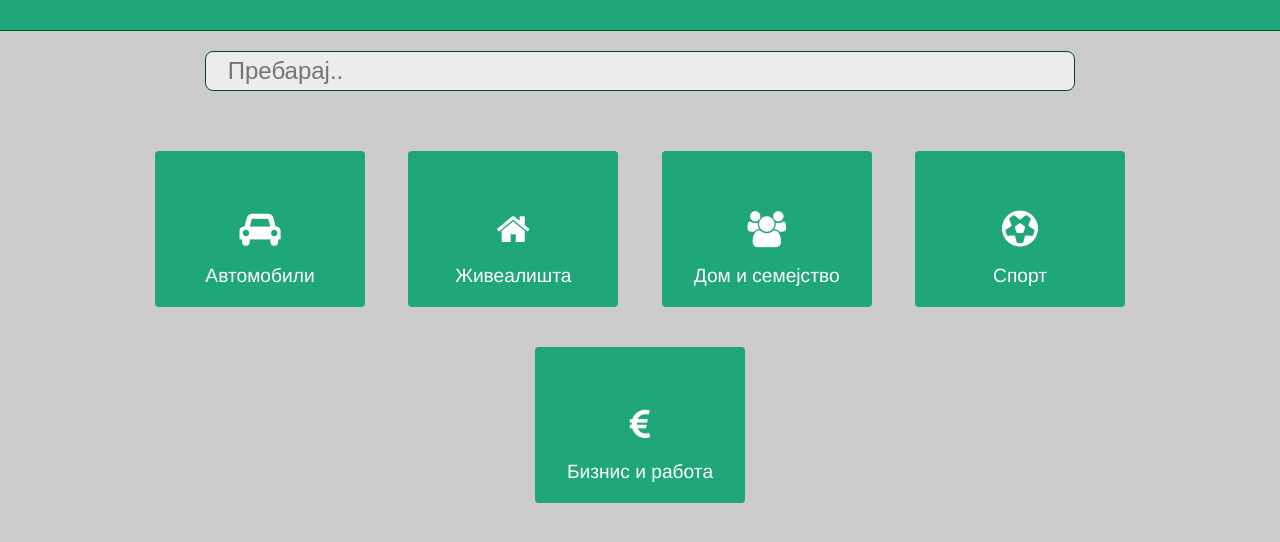
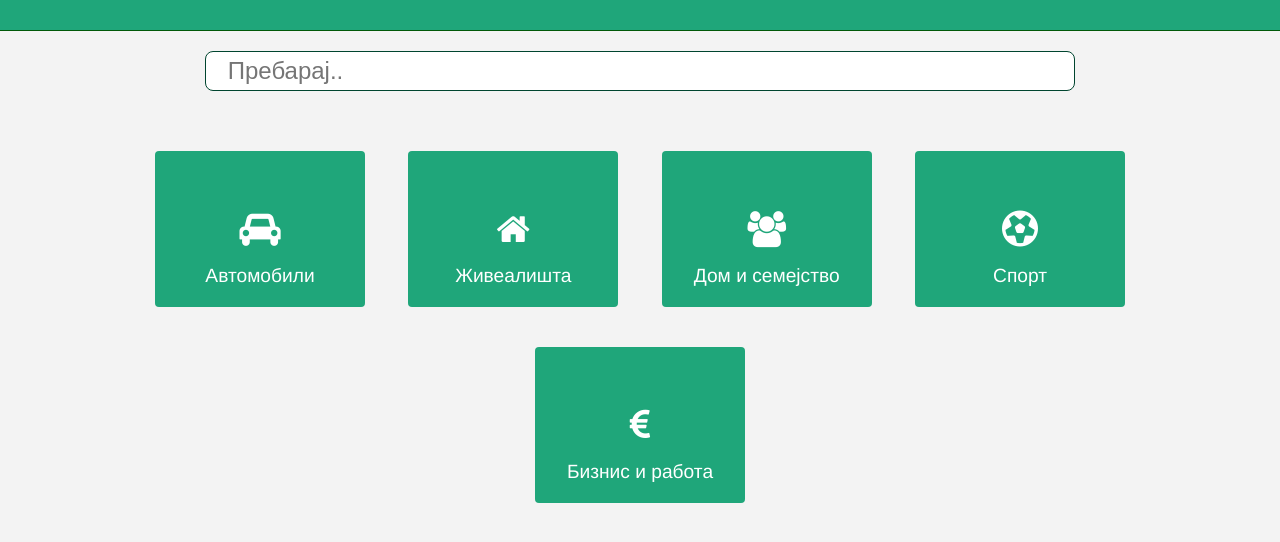
Before and after one commit to klimentLambevski/node-agregator, a plain HTML site: page app/index.html in a window 1280 px wide. Drawn offline with Linux system fonts and the light colour scheme.

Commit message:
search i kategorii

```diff
--- a/app/style/ui/main.css
+++ b/app/style/ui/main.css
@@ -2,7 +2,7 @@ body {
     margin: 0;
     font-family: "Helvetica Neue", Arial, sans-serif;
     font-size: 12px;
-    background: #ccc;
+    background: #f3f3f3;
 }
 
 header {
@@ -52,12 +52,10 @@ header {
 .search-container {
     padding: 20px;
     text-align: center;
-    padding: 20px;
-    text-align: center;
 }
 .search-container .search {
     border: 1px solid #00452F;
-    background: #ECECEC;
+    background: #fff;
     border-radius: 8px;
     position: relative;
     width: 70%;
```
